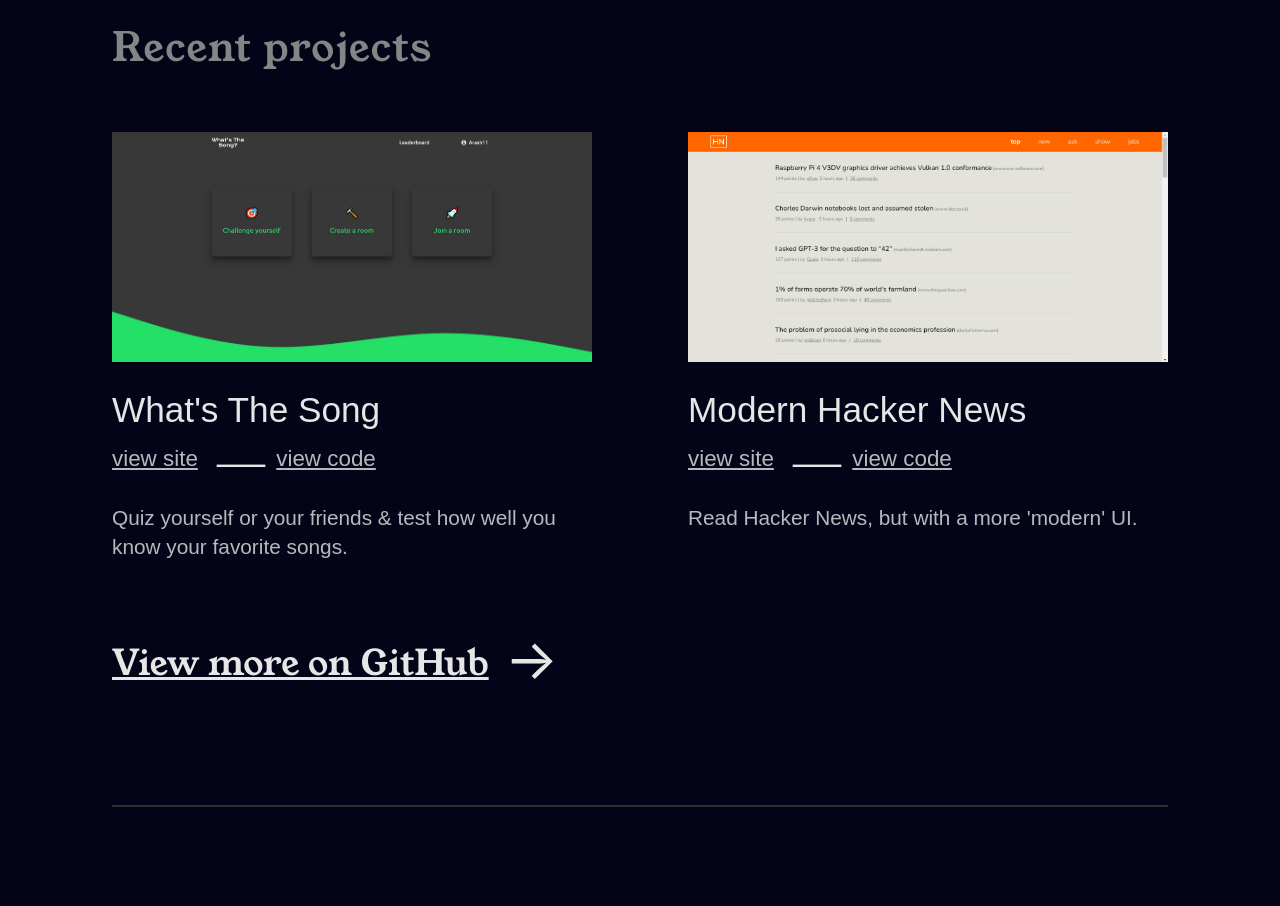
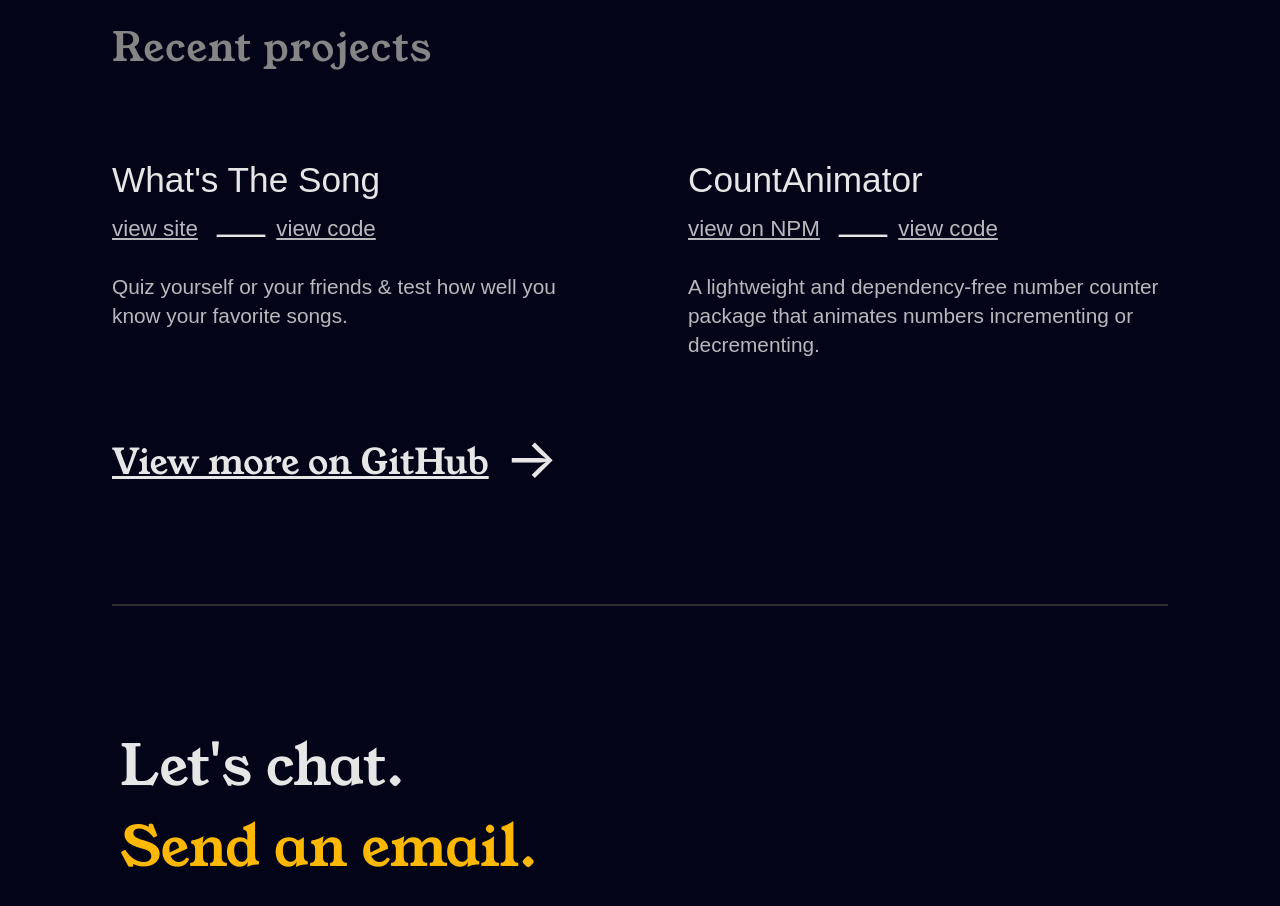
Before and after one commit to Arash-11/personal-website-v2, a Next.js app: page / in a window 1280 px wide. Shown: the part 1640-2546 px from the top of the page. Built offline with nearby package versions, Linux system fonts and the light colour scheme.

Commit message:
updated portfolio section

```diff
--- a/components/Portfolio/Portfolio.js
+++ b/components/Portfolio/Portfolio.js
@@ -20,12 +20,6 @@
       <h2 className={portfolioTitle}>Recent projects</h2>
       <div className={portfolioCards}>
         <div className={card}>
-          <Image
-            src="/wts.jpg"
-            layout="responsive"
-            width={1365}
-            height={655}
-            alt="Picture of the 'Whats The Song' website" />
           <h3>What&apos;s The Song</h3>
           <div>
             <Link href="https://whatsthesong.vercel.app/">
@@ -40,23 +34,17 @@
         </div>
 
         <div className={card}>
-          <Image
-            src="/mhn.png"
-            layout="responsive"
-            width={1365}
-            height={655}
-            alt="Picture of the 'Modern Hacker News' homepage" />
-          <h3>Modern Hacker News</h3>
+          <h3>CountAnimator</h3>
           <div>
-            <Link href="https://modernhn.netlify.app/">
-              <a target="_blank" rel="noopener">view site</a>
+            <Link href="https://www.npmjs.com/package/countanimator">
+              <a target="_blank" rel="noopener">view on NPM</a>
             </Link>
             <span className={dash}>&mdash;</span>
-            <Link href="https://github.com/Arash-11/modern-hacker-news">
+            <Link href="https://github.com/Arash-11/CountAnimator">
               <a target="_blank" rel="noopener">view code</a>
             </Link>
           </div>
-          <p>Read Hacker News, but with a more &apos;modern&apos; UI.</p>
+          <p>A lightweight and dependency-free number counter package that animates numbers incrementing or decrementing.</p>
         </div>
       </div>
 
```
